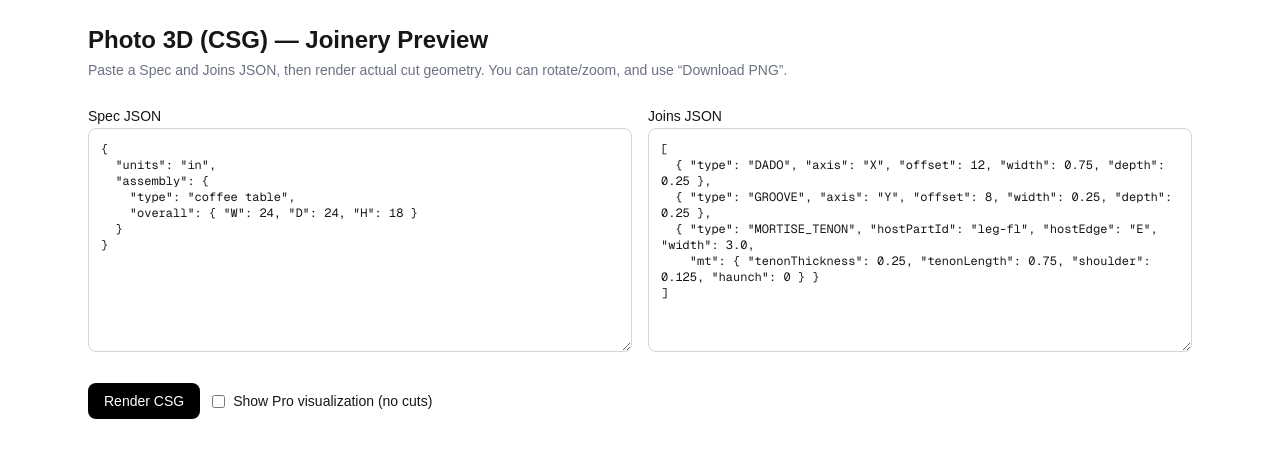
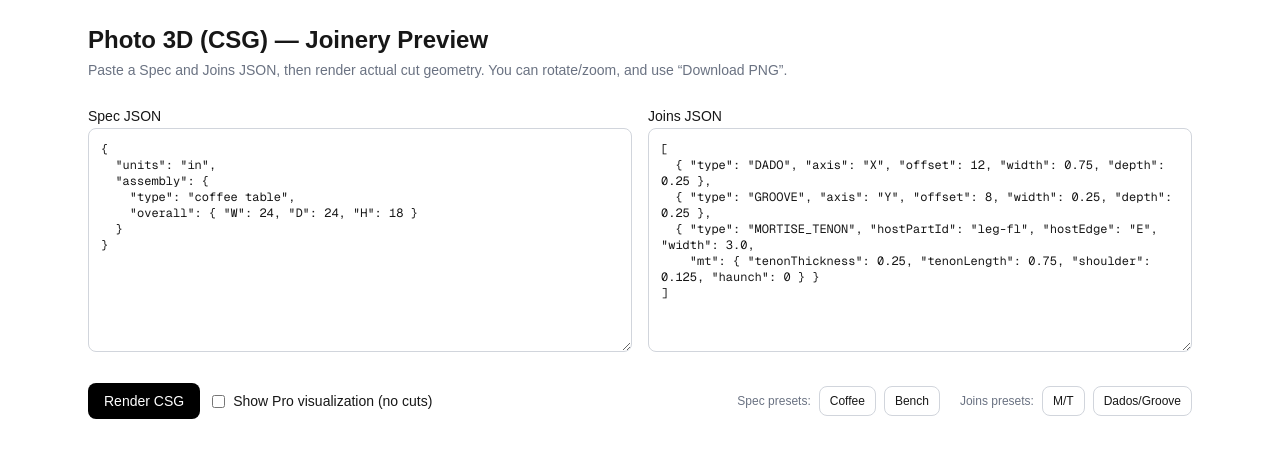
Before and after one commit to terrytao/cutlist-mvp, a Next.js app: page /dev/photo3d-csg in a window 1280 px wide. Shown: the top 458 px of the page. Built offline with nearby package versions, Linux system fonts and the light colour scheme.

Commit message:
dev: add presets to three-preview and photo3d-csg pages (Coffee/Bench, M/T, Dados+Groove)

```diff
--- a/src/app/dev/photo3d-csg/page.tsx
+++ b/src/app/dev/photo3d-csg/page.tsx
@@ -17,6 +17,23 @@ const SAMPLE_JOINS = `[
   { "type": "GROOVE", "axis": "Y", "offset": 8, "width": 0.25, "depth": 0.25 },
   { "type": "MORTISE_TENON", "hostPartId": "leg-fl", "hostEdge": "E", "width": 3.0,
     "mt": { "tenonThickness": 0.25, "tenonLength": 0.75, "shoulder": 0.125, "haunch": 0 } }
+]`;
+const SPEC_COFFEE = `{
+  "units": "in",
+  "assembly": { "type": "coffee table", "overall": { "W": 24, "D": 24, "H": 18 } }
+}`;
+const SPEC_BENCH = `{
+  "units": "in",
+  "assembly": { "type": "garden bench", "overall": { "W": 60, "D": 12, "H": 18 } },
+  "bench": { "slats": 8, "slatThickness": 18, "gap": 6 }
+}`;
+const JOINS_MT = `[
+  { "type": "MORTISE_TENON", "hostPartId": "leg-fl", "hostEdge": "E", "width": 3.0,
+    "mt": { "tenonThickness": 0.25, "tenonLength": 0.75, "shoulder": 0.125 } }
+]`;
+const JOINS_PANEL = `[
+  { "type": "DADO", "axis": "X", "offset": 12, "width": 0.75, "depth": 0.25 },
+  { "type": "GROOVE", "axis": "Y", "offset": 8, "width": 0.25, "depth": 0.25 }
 ]`;
 
 function toMM(v: unknown): number {
@@ -98,7 +115,7 @@ export default function Page() {
         </div>
       </section>
 
-      <div className="flex items-center gap-3">
+      <div className="flex items-center gap-3 flex-wrap">
         <button
           onClick={onRender}
           className="px-4 py-2 rounded-lg bg-black text-white hover:bg-gray-800 text-sm"
@@ -110,6 +127,34 @@ export default function Page() {
           Show Pro visualization (no cuts)
         </label>
         {error && <span className="text-sm text-red-600">{error}</span>}
+        <div className="flex items-center gap-2 ml-auto">
+          <span className="text-xs text-gray-500">Spec presets:</span>
+          <button
+            onClick={() => setSpecText(SPEC_COFFEE)}
+            className="inline-flex items-center justify-center rounded-lg border border-gray-300 dark:border-gray-700 bg-white dark:bg-gray-950 hover:bg-gray-50 dark:hover:bg-gray-900 px-2.5 py-1.5 text-xs"
+          >
+            Coffee
+          </button>
+          <button
+            onClick={() => setSpecText(SPEC_BENCH)}
+            className="inline-flex items-center justify-center rounded-lg border border-gray-300 dark:border-gray-700 bg-white dark:bg-gray-950 hover:bg-gray-50 dark:hover:bg-gray-900 px-2.5 py-1.5 text-xs"
+          >
+            Bench
+          </button>
+          <span className="text-xs text-gray-500 ml-3">Joins presets:</span>
+          <button
+            onClick={() => setJoinsText(JOINS_MT)}
+            className="inline-flex items-center justify-center rounded-lg border border-gray-300 dark:border-gray-700 bg-white dark:bg-gray-950 hover:bg-gray-50 dark:hover:bg-gray-900 px-2.5 py-1.5 text-xs"
+          >
+            M/T
+          </button>
+          <button
+            onClick={() => setJoinsText(JOINS_PANEL)}
+            className="inline-flex items-center justify-center rounded-lg border border-gray-300 dark:border-gray-700 bg-white dark:bg-gray-950 hover:bg-gray-50 dark:hover:bg-gray-900 px-2.5 py-1.5 text-xs"
+          >
+            Dados/Groove
+          </button>
+        </div>
       </div>
 
       {specObj && joinsObj && (
--- a/src/app/dev/three-preview/page.tsx
+++ b/src/app/dev/three-preview/page.tsx
@@ -18,6 +18,15 @@ function normalizeSpec(spec: any) {
 
 export default function ThreePreviewPage() {
   const example = {
+    units: 'in',
+    assembly: { type: 'garden bench', overall: { W: 60, D: 12, H: 18 } },
+    bench: { slats: 8, slatThickness: 18, gap: 6 }
+  };
+  const presetCoffeeTable = {
+    units: 'in',
+    assembly: { type: 'coffee table', overall: { W: 24, D: 24, H: 18 } }
+  };
+  const presetBench = {
     units: 'in',
     assembly: { type: 'garden bench', overall: { W: 60, D: 12, H: 18 } },
     bench: { slats: 8, slatThickness: 18, gap: 6 }
@@ -57,7 +66,7 @@ export default function ThreePreviewPage() {
             className="w-full rounded-xl border border-gray-300 dark:border-gray-700 bg-white dark:bg-gray-950 px-3 py-2 text-sm font-mono leading-5 focus:ring-2 focus:ring-black dark:focus:ring-white"
             spellCheck={false}
           />
-          <div className="mt-3 flex items-center gap-3">
+          <div className="mt-3 flex items-center gap-3 flex-wrap">
             <button
               onClick={onRender}
               className="inline-flex items-center justify-center rounded-lg bg-black text-white hover:bg-gray-800 px-4 py-2 text-sm"
@@ -70,6 +79,21 @@ export default function ThreePreviewPage() {
             >
               Load sample
             </button>
+            <div className="flex items-center gap-2">
+              <span className="text-xs text-gray-500">Presets:</span>
+              <button
+                onClick={() => { setText(JSON.stringify(presetCoffeeTable, null, 2)); setErr(''); }}
+                className="inline-flex items-center justify-center rounded-lg border border-gray-300 dark:border-gray-700 bg-white dark:bg-gray-950 hover:bg-gray-50 dark:hover:bg-gray-900 px-3 py-1.5 text-xs"
+              >
+                Coffee table
+              </button>
+              <button
+                onClick={() => { setText(JSON.stringify(presetBench, null, 2)); setErr(''); }}
+                className="inline-flex items-center justify-center rounded-lg border border-gray-300 dark:border-gray-700 bg-white dark:bg-gray-950 hover:bg-gray-50 dark:hover:bg-gray-900 px-3 py-1.5 text-xs"
+              >
+                Bench
+              </button>
+            </div>
             {err && <span className="text-sm text-red-600">{err}</span>}
           </div>
         </section>
```
